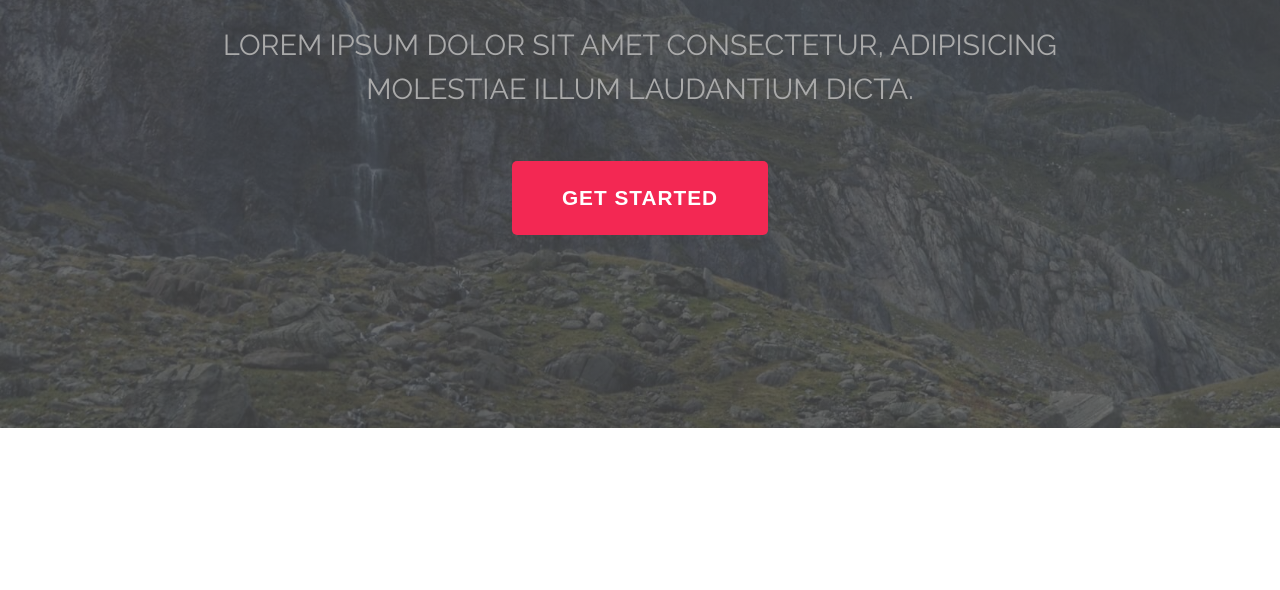
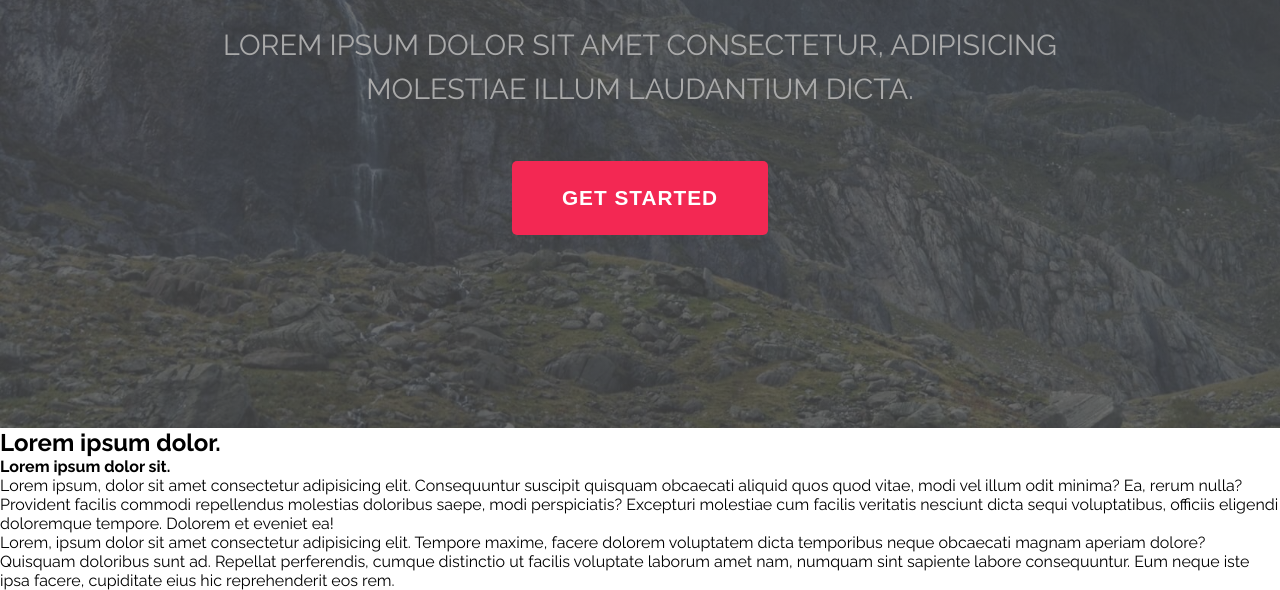
Before and after one commit to ZoricaZeljkovic/spatial, a plain HTML site: page index.html in a window 1280 px wide. Shown: the part 372-962 px from the top of the page. Before the commit the page ends 800 px from the top, so only its background shows below. Drawn offline with Linux system fonts and the light colour scheme.

Commit message:
intro html

```diff
--- a/index.html
+++ b/index.html
@@ -31,10 +31,38 @@
         </ul>
       </nav>
       <div>
-          <h1>Spatial</h1>
-          <p>Lorem ipsum dolor sit amet consectetur, adipisicing <br> Molestiae illum laudantium dicta.</p>
-          <button>get started</button>
+        <h1>Spatial</h1>
+        <p>
+          Lorem ipsum dolor sit amet consectetur, adipisicing <br />
+          Molestiae illum laudantium dicta.
+        </p>
+        <button>get started</button>
       </div>
     </header>
+    <!--intro-->
+    <section class="intro">
+      <article>
+        <h2>Lorem ipsum dolor.</h2>
+        <h4>Lorem ipsum dolor sit.</h4>
+      </article>
+      <article>
+        <p>
+          Lorem ipsum, dolor sit amet consectetur adipisicing elit. Consequuntur
+          suscipit quisquam obcaecati aliquid quos quod vitae, modi vel illum
+          odit minima? Ea, rerum nulla? Provident facilis commodi repellendus
+          molestias doloribus saepe, modi perspiciatis? Excepturi molestiae cum
+          facilis veritatis nesciunt dicta sequi voluptatibus, officiis eligendi
+          doloremque tempore. Dolorem et eveniet ea!
+        </p>
+        <p>
+          Lorem, ipsum dolor sit amet consectetur adipisicing elit. Tempore
+          maxime, facere dolorem voluptatem dicta temporibus neque obcaecati
+          magnam aperiam dolore? Quisquam doloribus sunt ad. Repellat
+          perferendis, cumque distinctio ut facilis voluptate laborum amet nam,
+          numquam sint sapiente labore consequuntur. Eum neque iste ipsa facere,
+          cupiditate eius hic reprehenderit eos rem.
+        </p>
+      </article>
+    </section>
   </body>
 </html>
```
